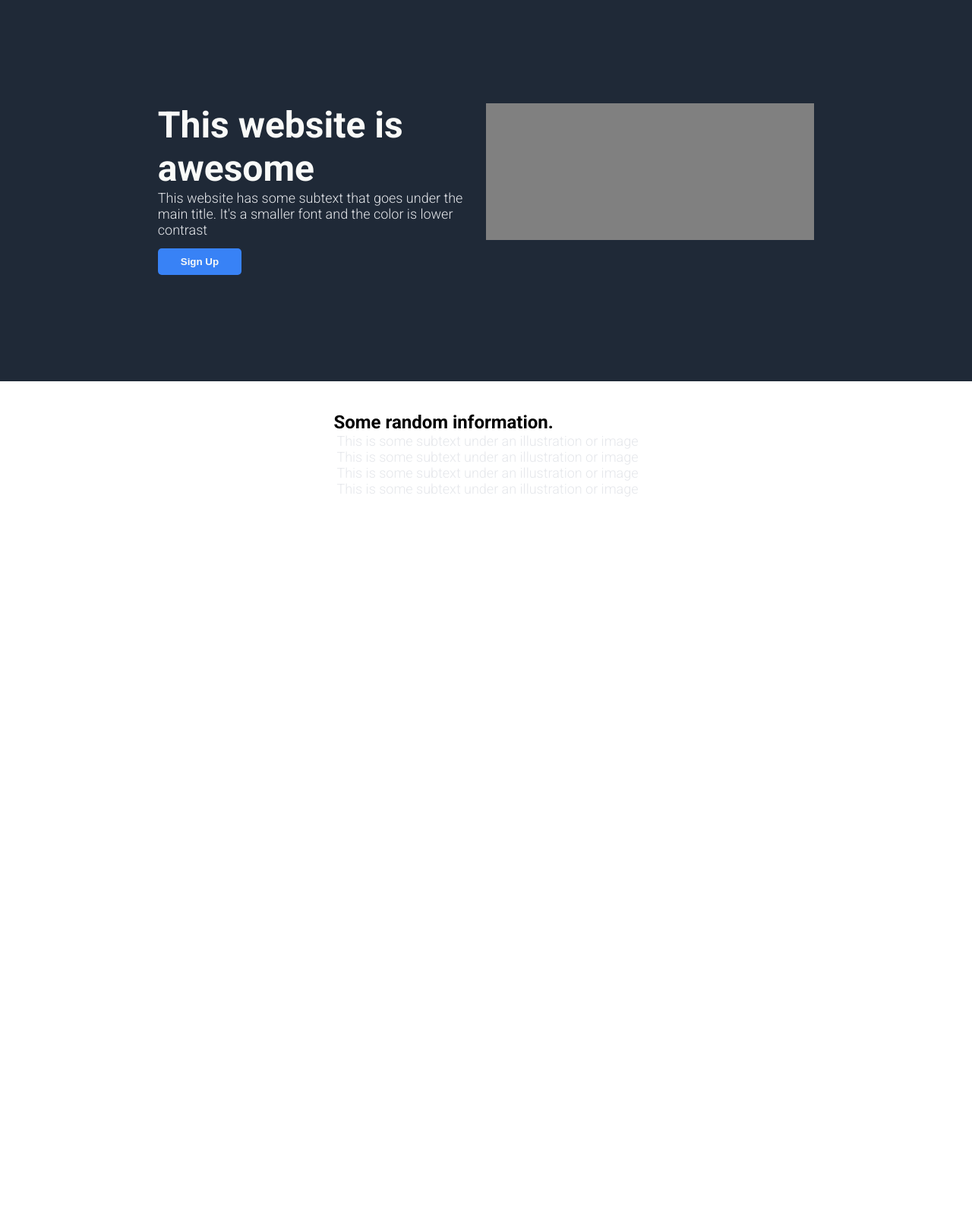
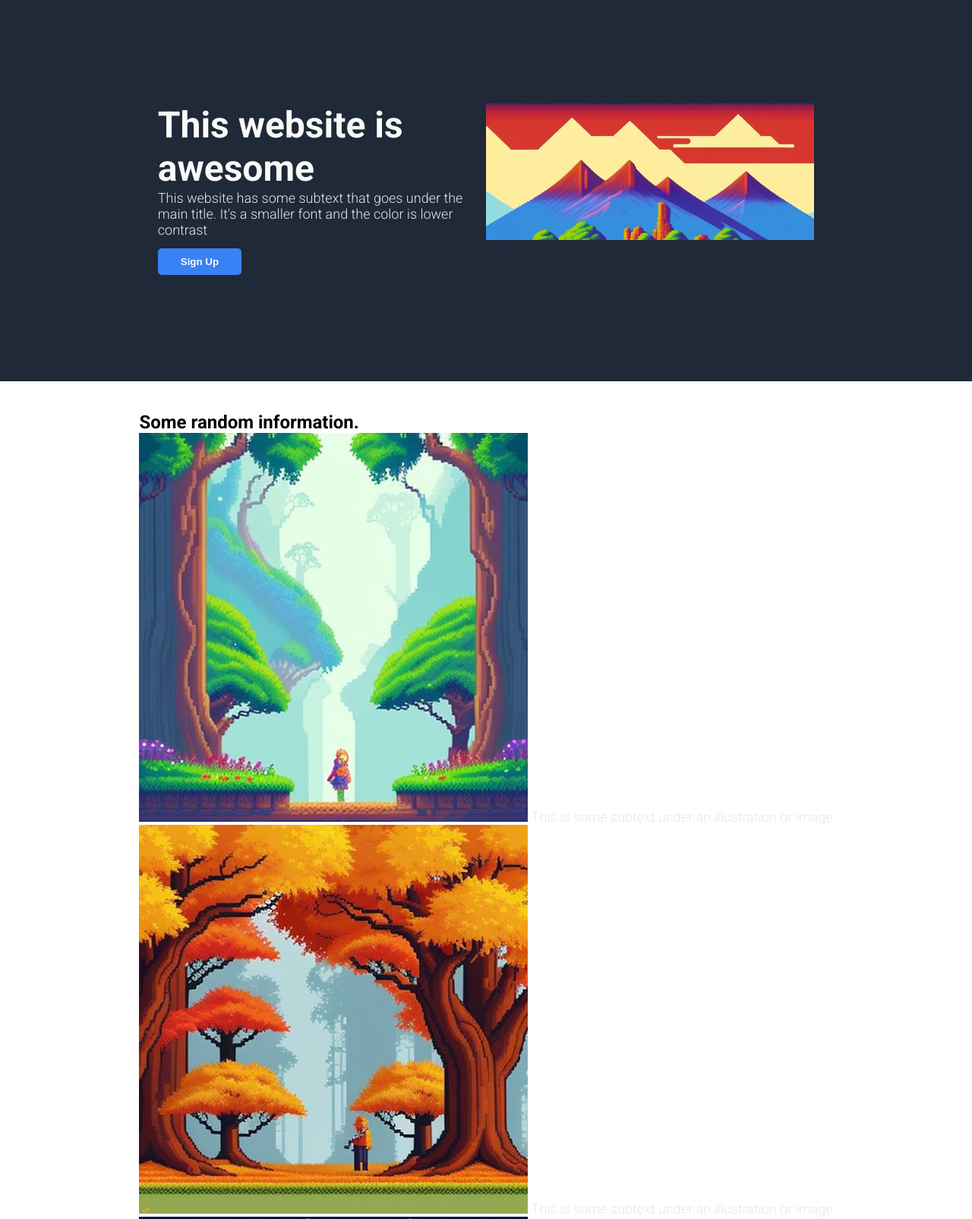
Before and after one commit to revi-hub/landing-page, a plain HTML site: page index.html in a window 1280 px wide. Shown: the part 60-1665 px from the top of the page at 76% size. Before the commit the page ends 800 px from the top, so only its background shows below. Drawn offline with Linux system fonts and the light colour scheme.

Commit message:
Add images to information and hero sections

```diff
--- a/index.html
+++ b/index.html
@@ -44,19 +44,19 @@
                 <h2 class="information-h2">Some random information.</h2>
                 <div class="img-gallery">
                     <div class="information-card">
-                        <img class="information-card--img">
+                        <img class="information-card--img" src="images/1.jpeg">
                         <span class="text__secondary">This is some subtext under an illustration or image</span>
                     </div>
                     <div class="information-card">
-                        <img class="information-card--img">
+                        <img class="information-card--img" src="images/2.jpeg">
                         <span class="text__secondary">This is some subtext under an illustration or image</span>
                     </div>
                     <div class="information-card">
-                        <img class="information-card--img">
+                        <img class="information-card--img" src="images/3.jpeg">
                         <span class="text__secondary">This is some subtext under an illustration or image</span>
                     </div>
                     <div class="information-card">
-                        <img class="information-card--img">
+                        <img class="information-card--img" src="images/4.jpeg">
                         <span class="text__secondary">This is some subtext under an illustration or image</span>
                     </div>
                 </div>
--- a/style.css
+++ b/style.css
@@ -68,7 +68,8 @@ nav{
 }
 
 .card-image{
-    background-color: gray;
+    background-image: url(images/0.jpeg);
+    background-size: cover;
     height: 180px;
     flex-basis: 300px;
     flex-grow: 1;
```
Also changed, not shown: images/0.jpeg (added), images/1.jpeg (added), images/2.jpeg (added), images/3.jpeg (added), images/4.jpeg (added).
